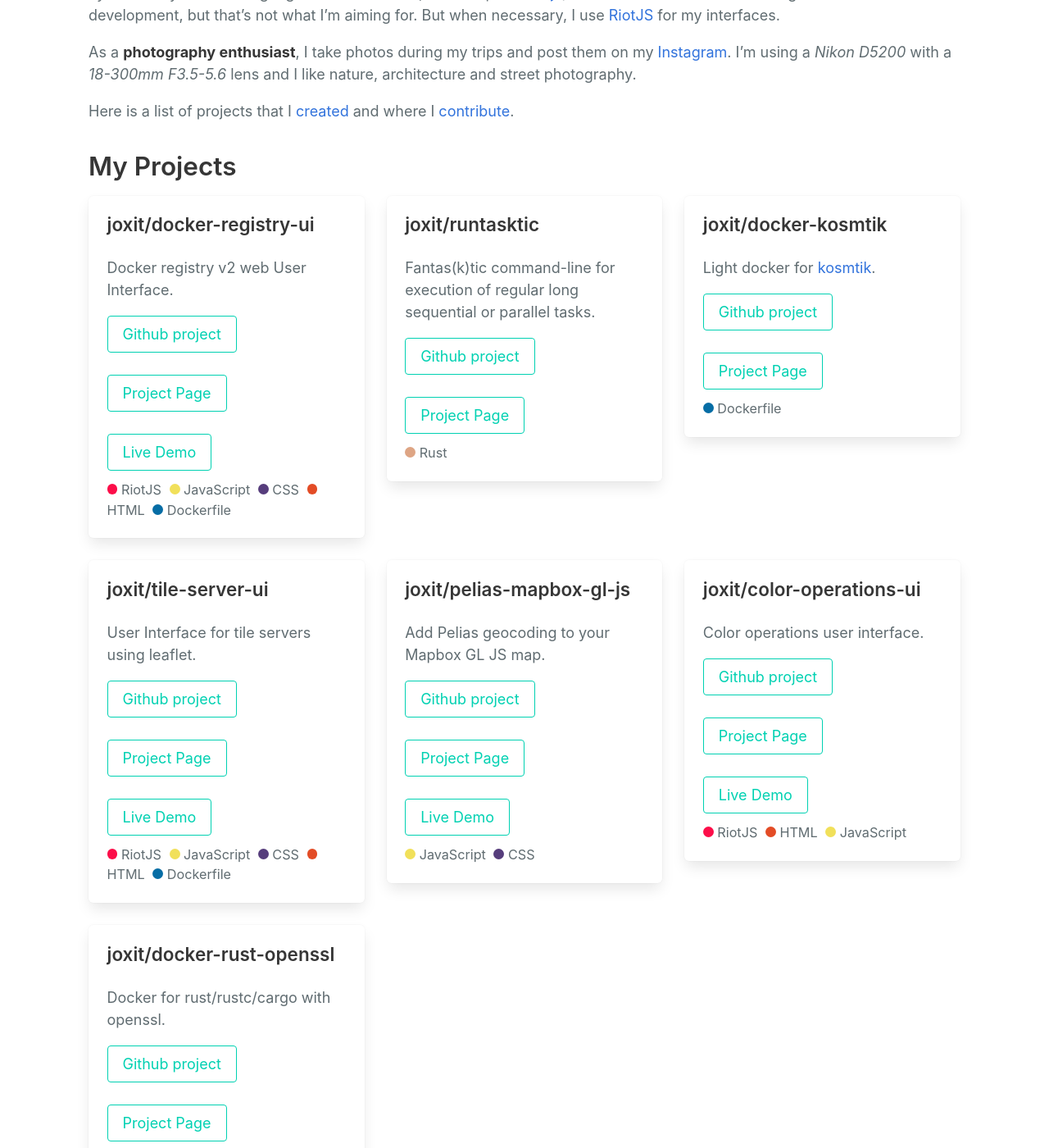
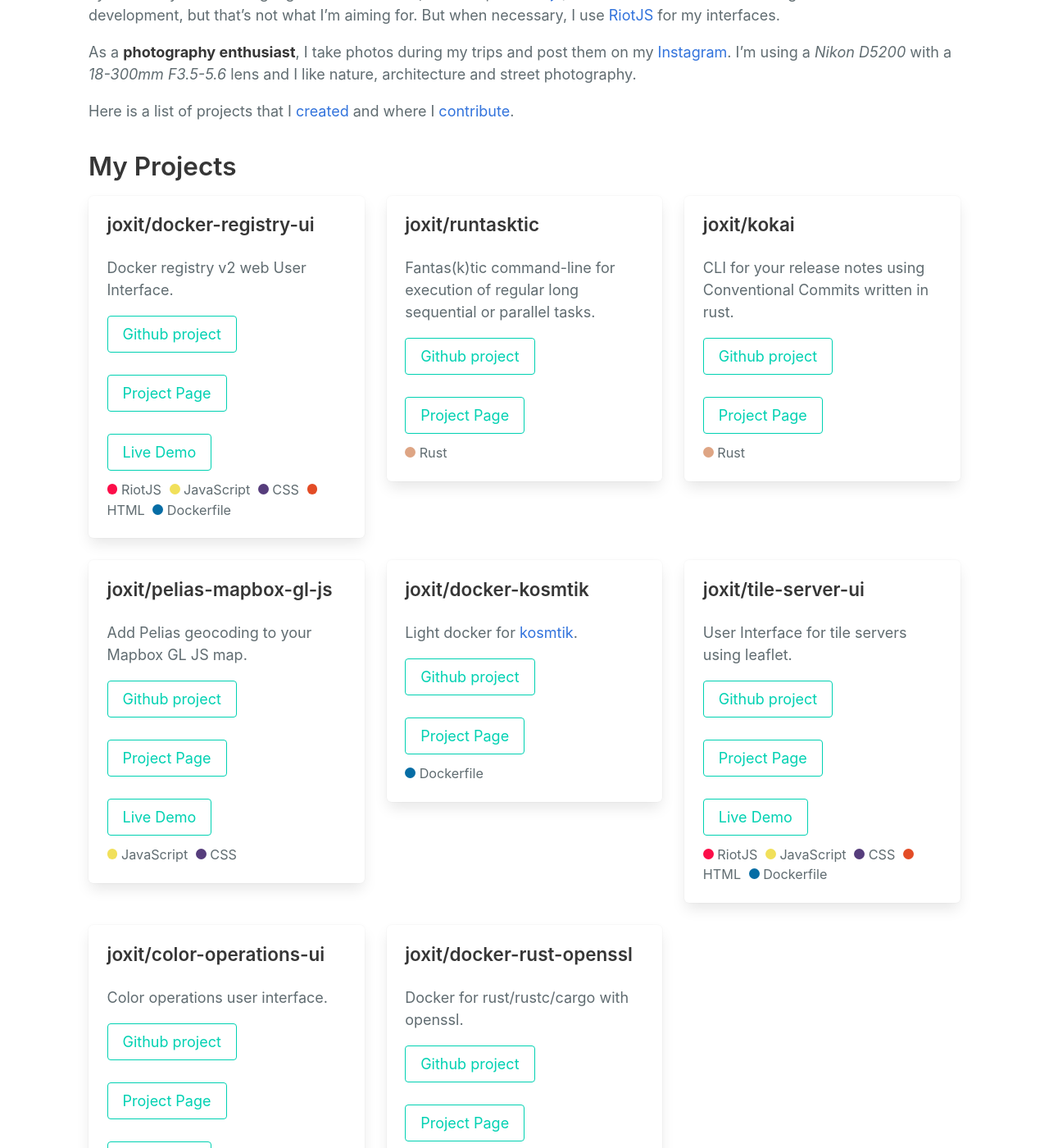
Before and after one commit to Joxit/joxit.github.io, a Jekyll site: the page built from index.md, in a window 1280 px wide and 1400 px high, scrolled down 890 px. Shown: the whole window at 82% size. Built offline with Jekyll 4.4.1, drawn with Linux system fonts in a browser that asks for light colours; our own code applies the rules of GitHub Pages for plain Markdown files.

Commit message:
feat: add my new project: kokai, the CLI for your release notes using Conventional Commits written in rust

```diff
--- a/_data/projects.yml
+++ b/_data/projects.yml
@@ -11,6 +11,17 @@
     github: https://github.com/Joxit/runtasktic
     page: https://joxit.dev/runtasktic/
     languages: [Rust]
+  - name: joxit/kokai
+    description: CLI for your release notes using Conventional Commits written in rust.
+    github: https://github.com/Joxit/kokai
+    page: https://joxit.dev/kokai/
+    languages: [Rust]
+  - name: joxit/pelias-mapbox-gl-js
+    description: Add Pelias geocoding to your Mapbox GL JS map.
+    github: https://github.com/Joxit/pelias-mapbox-gl-js
+    page: https://joxit.dev/pelias-mapbox-gl-js/
+    demo: https://joxit.dev/pelias-mapbox-gl-js/demo
+    languages: [JavaScript, CSS]
   - name: joxit/docker-kosmtik
     description: Light docker for <a href="https://github.com/kosmtik/kosmtik" about="_blank">kosmtik</a>.
     github: https://github.com/Joxit/docker-kosmtik
@@ -22,12 +33,6 @@
     page: https://joxit.dev/tile-server-ui/
     demo: https://joxit.dev/tile-server-ui/demo
     languages: [RiotJS, JavaScript, CSS, HTML, Dockerfile]
-  - name: joxit/pelias-mapbox-gl-js
-    description: Add Pelias geocoding to your Mapbox GL JS map.
-    github: https://github.com/Joxit/pelias-mapbox-gl-js
-    page: https://joxit.dev/pelias-mapbox-gl-js/
-    demo: https://joxit.dev/pelias-mapbox-gl-js/demo
-    languages: [JavaScript, CSS]
   - name: joxit/color-operations-ui
     description: Color operations user interface.
     github: https://github.com/Joxit/color-operations-ui
```
